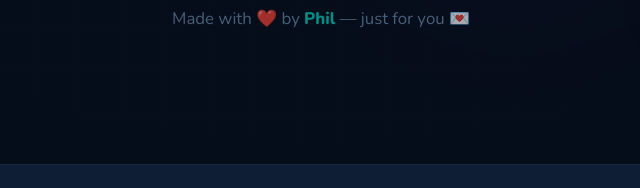
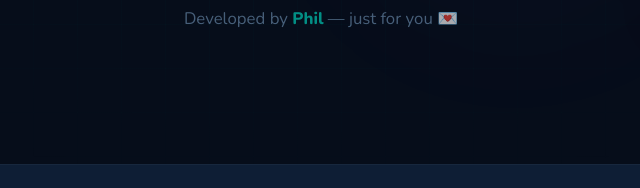
Before and after one commit to Phil-G-M21/enchill-stephanie, a plain HTML site: page index.html in a window 1280 px wide. Shown: the part 636-824 px from the top of the page, 319-959 px from the left. Drawn offline with nearby package versions, Linux system fonts and the light colour scheme; a script that the page names is missing.

Commit message:
Update index.html

```diff
--- a/index.html
+++ b/index.html
@@ -513,7 +513,7 @@
       <button class="btn-p" onclick="showPage('quiz')">📄 Quiz Me From My Notes</button>
       <button class="btn-s" onclick="showPage('games')">🎮 Play Games</button>
     </div>
-    <p class="love-note">Made with <span class="h">❤️</span> by <span class="p">Phil</span> — just for you 💌</p>
+    <p class="love-note">Developed by <span class="p">Phil</span> — just for you 💌</p>
   </div>
 </div>
 
```
